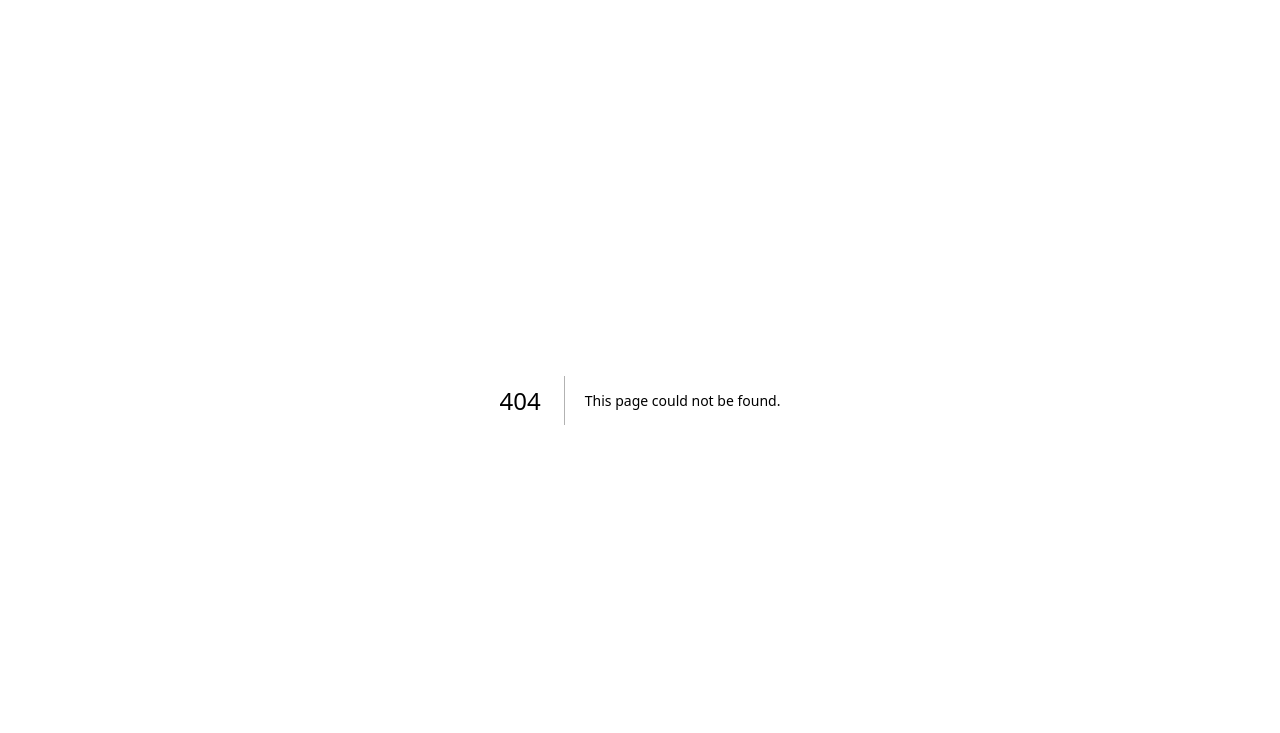
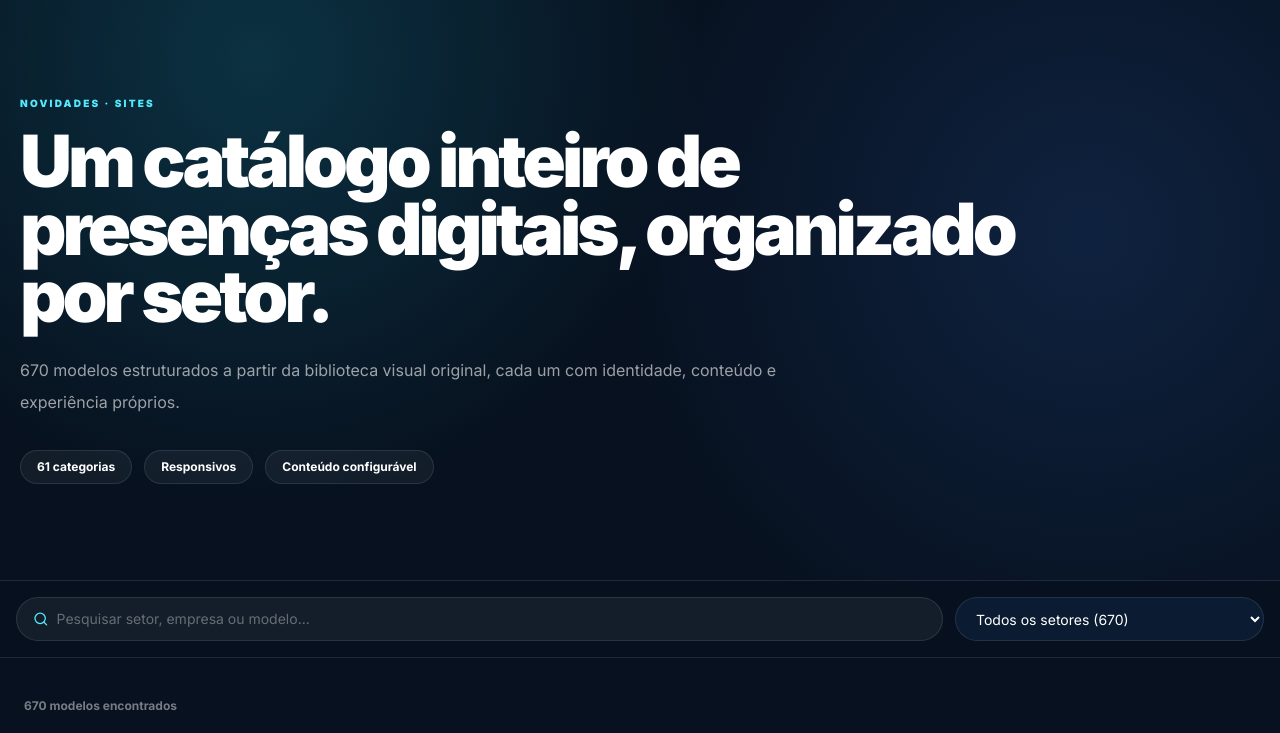
Before and after one commit to nexflowx-hub/novidades-platform, a Next.js app: page /site in a window 1280 px wide. Before the commit this address had no page. Shown: the top 733 px of the page. Built offline with nearby package versions, Linux system fonts and the light colour scheme; a web font is replaced by a local one.

Commit message:
feat: publish complete site catalog

```diff
--- /dev/null
+++ b/src/app/site/page.tsx
@@ -0,0 +1,56 @@
+import type { Metadata } from "next";
+import { SiteCatalog } from "@/components/sites/site-catalog";
+import { SITE_TEMPLATES, SITE_TEMPLATE_CATEGORIES } from "@/lib/site-templates";
+import { buildSiteModel } from "@/lib/site-templates/profiles";
+
+export const metadata: Metadata = {
+  title: "Sites por setor",
+  description: "Coleção de sites por setor, com centenas de modelos configuráveis.",
+  robots: { index: true, follow: true },
+};
+
+export default function SitesPage() {
+  const items = SITE_TEMPLATES.map((source) => {
+    const site = buildSiteModel(source);
+    return {
+      slug: site.slug,
+      company: site.company,
+      category: source.category,
+      categorySlug: source.categorySlug,
+      sourceTitle: source.sourceTitle,
+      palette: site.palette,
+      headline: site.headline,
+    };
+  });
+
+  return (
+    <main className="min-h-screen bg-[#07111f] text-white">
+      <section className="relative overflow-hidden border-b border-white/10 px-5 py-16 md:py-24">
+        <div className="absolute inset-0 bg-[radial-gradient(circle_at_20%_10%,rgba(34,211,238,.17),transparent_28rem),radial-gradient(circle_at_85%_40%,rgba(59,130,246,.15),transparent_30rem)]" />
+        <div className="relative mx-auto w-full max-w-7xl">
+          <p className="text-[10px] font-black uppercase tracking-[.22em] text-cyan-300">
+            NOVIDADES · SITES
+          </p>
+          <h1 className="mt-4 max-w-5xl text-5xl font-black leading-[.94] tracking-[-.055em] md:text-7xl">
+            Um catálogo inteiro de presenças digitais, organizado por setor.
+          </h1>
+          <p className="mt-6 max-w-3xl text-base leading-8 text-white/60">
+            {SITE_TEMPLATES.length} modelos estruturados a partir da biblioteca visual original, cada um com identidade, conteúdo e experiência próprios.
+          </p>
+          <div className="mt-8 flex flex-wrap gap-3 text-xs font-bold">
+            <span className="rounded-full border border-white/10 bg-white/[0.05] px-4 py-2">
+              {SITE_TEMPLATE_CATEGORIES.length} categorias
+            </span>
+            <span className="rounded-full border border-white/10 bg-white/[0.05] px-4 py-2">
+              Responsivos
+            </span>
+            <span className="rounded-full border border-white/10 bg-white/[0.05] px-4 py-2">
+              Conteúdo configurável
+            </span>
+          </div>
+        </div>
+      </section>
+      <SiteCatalog items={items} categories={SITE_TEMPLATE_CATEGORIES} />
+    </main>
+  );
+}
```
